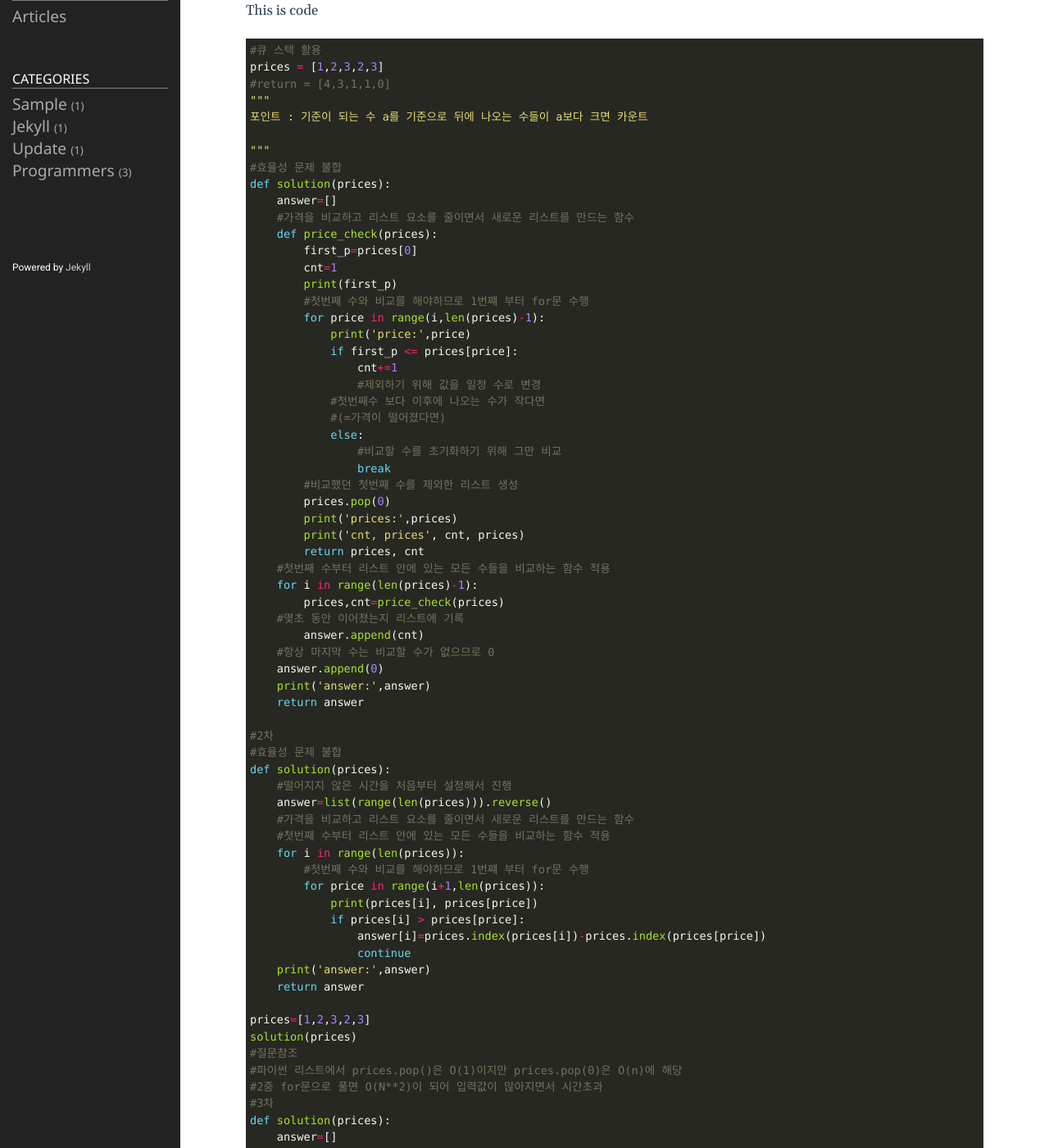
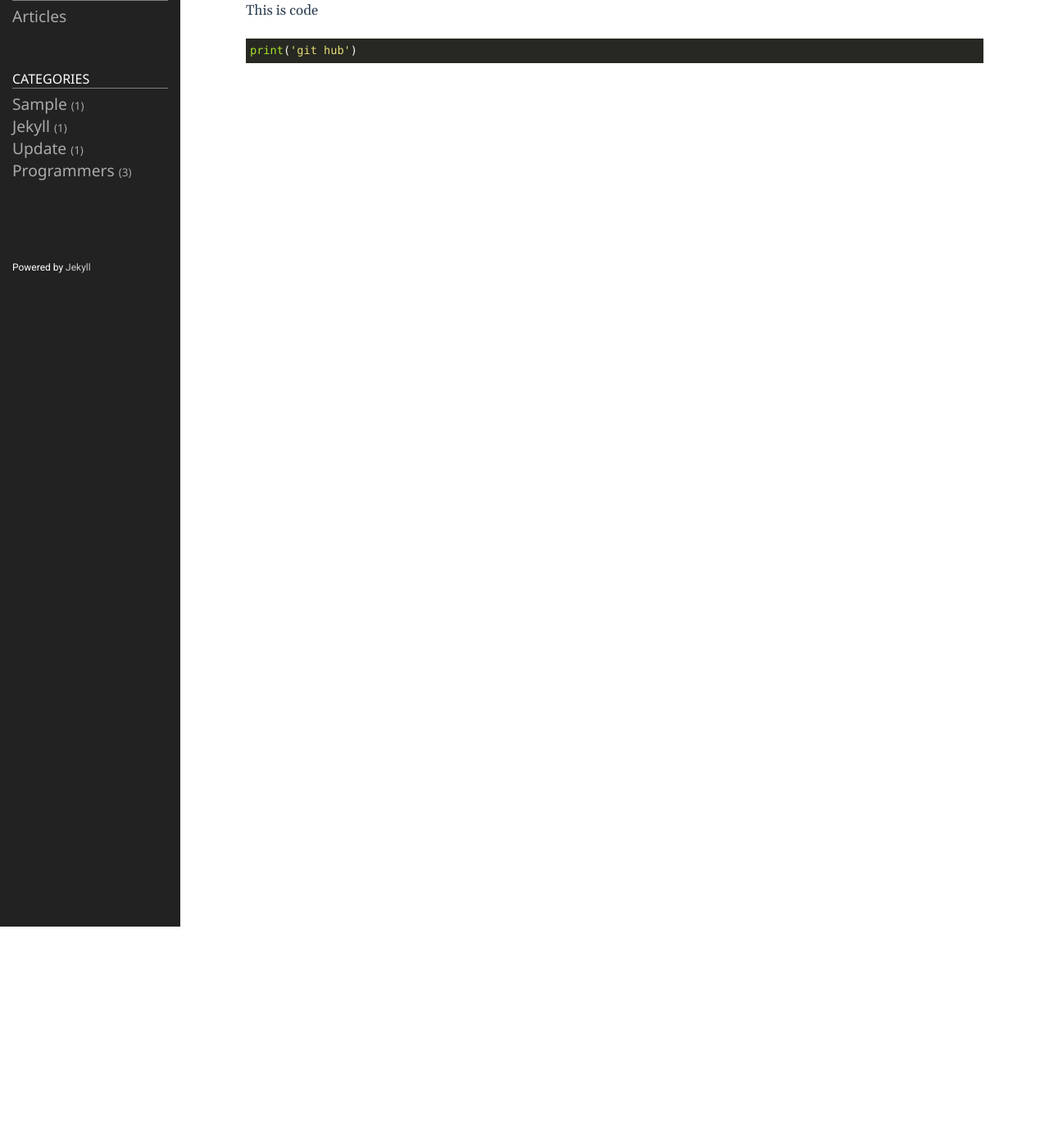
Before and after one commit to shina1221/shina1221.github.io, a Jekyll site: the page built from _posts/2021-08-29-post1.markdown, in a window 1280 px wide and 1400 px high, scrolled down 270 px. Shown: the whole window at 82% size. Built offline with Jekyll 4.4.1, drawn with Linux system fonts in a browser that asks for light colours; some of the changed text lies outside the part shown.

Commit message:
Update 2021-08-29-post1.markdown

````diff
--- a/_posts/2021-08-29-post1.markdown
+++ b/_posts/2021-08-29-post1.markdown
@@ -4,107 +4,10 @@
 date: 2021-08-29 19:20:23 +0900
 category: programmers
 ---
-# 주식가격
+# 주식찾기
 > 아직 도중 효율성 문제해결해야 함
 
 This is code
 ```python
-#큐 스택 활용
-prices = [1,2,3,2,3]
-#return = [4,3,1,1,0]
-"""
-포인트 : 기준이 되는 수 a를 기준으로 뒤에 나오는 수들이 a보다 크면 카운트
-
-"""
-#효율성 문제 불합
-def solution(prices):
-    answer=[]
-    #가격을 비교하고 리스트 요소를 줄이면서 새로운 리스트를 만드는 함수
-    def price_check(prices):
-        first_p=prices[0]
-        cnt=1
-        print(first_p)
-        #첫번째 수와 비교를 해야하므로 1번쨰 부터 for문 수행
-        for price in range(i,len(prices)-1):
-            print('price:',price)
-            if first_p <= prices[price]:
-                cnt+=1
-                #제외하기 위해 값을 일정 수로 변경
-            #첫번째수 보다 이후에 나오는 수가 작다면
-            #(=가격이 떨어졌다면)
-            else:
-                #비교할 수를 초기화하기 위해 그만 비교
-                break
-        #비교했던 첫번째 수를 제외한 리스트 생성
-        prices.pop(0)
-        print('prices:',prices)
-        print('cnt, prices', cnt, prices)
-        return prices, cnt
-    #첫번째 수부터 리스트 안에 있는 모든 수들을 비교하는 함수 적용
-    for i in range(len(prices)-1):
-        prices,cnt=price_check(prices)
-    #몇초 동안 이어졌는지 리스트에 기록
-        answer.append(cnt)
-    #항상 마지막 수는 비교할 수가 없으므로 0
-    answer.append(0)
-    print('answer:',answer)
-    return answer
-
-#2차
-#효율성 문제 불합
-def solution(prices):
-    #떨어지지 않은 시간을 처음부터 설정해서 진행
-    answer=list(range(len(prices))).reverse()
-    #가격을 비교하고 리스트 요소를 줄이면서 새로운 리스트를 만드는 함수
-    #첫번째 수부터 리스트 안에 있는 모든 수들을 비교하는 함수 적용
-    for i in range(len(prices)):
-        #첫번째 수와 비교를 해야하므로 1번쨰 부터 for문 수행
-        for price in range(i+1,len(prices)):
-            print(prices[i], prices[price])
-            if prices[i] > prices[price]:
-                answer[i]=prices.index(prices[i])-prices.index(prices[price])
-                continue
-    print('answer:',answer)
-    return answer
-
-prices=[1,2,3,2,3]
-solution(prices)
-#질문참조
-#파이썬 리스트에서 prices.pop()은 O(1)이지만 prices.pop(0)은 O(n)에 해당
-#2중 for문으로 풀면 O(N**2)이 되어 입력값이 많아지면서 시간초과
-#3차
-def solution(prices):
-    answer=[]
-    #가격을 비교하고 리스트 요소를 줄이면서 새로운 리스트를 만드는 함수
-    def price_check(prices):
-        cnt=1
-        i=0
-        #첫번째 수와 비교를 해야하므로 1번쨰 부터 for문 수행
-        for price in range(i,len(prices)-1):
-            if prices[0] <= prices[price]:
-                cnt+=1
-                #제외하기 위해 값을 일정 수로 변경
-            #첫번째수 보다 이후에 나오는 수가 작다면
-            #(=가격이 떨어졌다면)
-            else:
-                #비교할 수를 초기화하기 위해 그만 비교
-                break
-        #비교했던 첫번째 수를 제외한 리스트 생성
-        prices.pop(0)
-        return prices, cnt
-    #첫번째 수부터 리스트 안에 있는 모든 수들을 비교하는 함수 적용
-    for i in range(len(prices)-1):
-        prices,cnt=price_check(prices)
-    #몇초 동안 이어졌는지 리스트에 기록
-        answer.append(cnt)
-    #항상 마지막 수는 비교할 수가 없으므로 0
-    answer.append(0)
-    print('answer:',answer)
-    return answer
-
-prices=[1,2,3,2,3]
-solution(prices)
-
-prices=[1,2,3,2,3]
-solution(prices)
+print('git hub')
 ```
````
